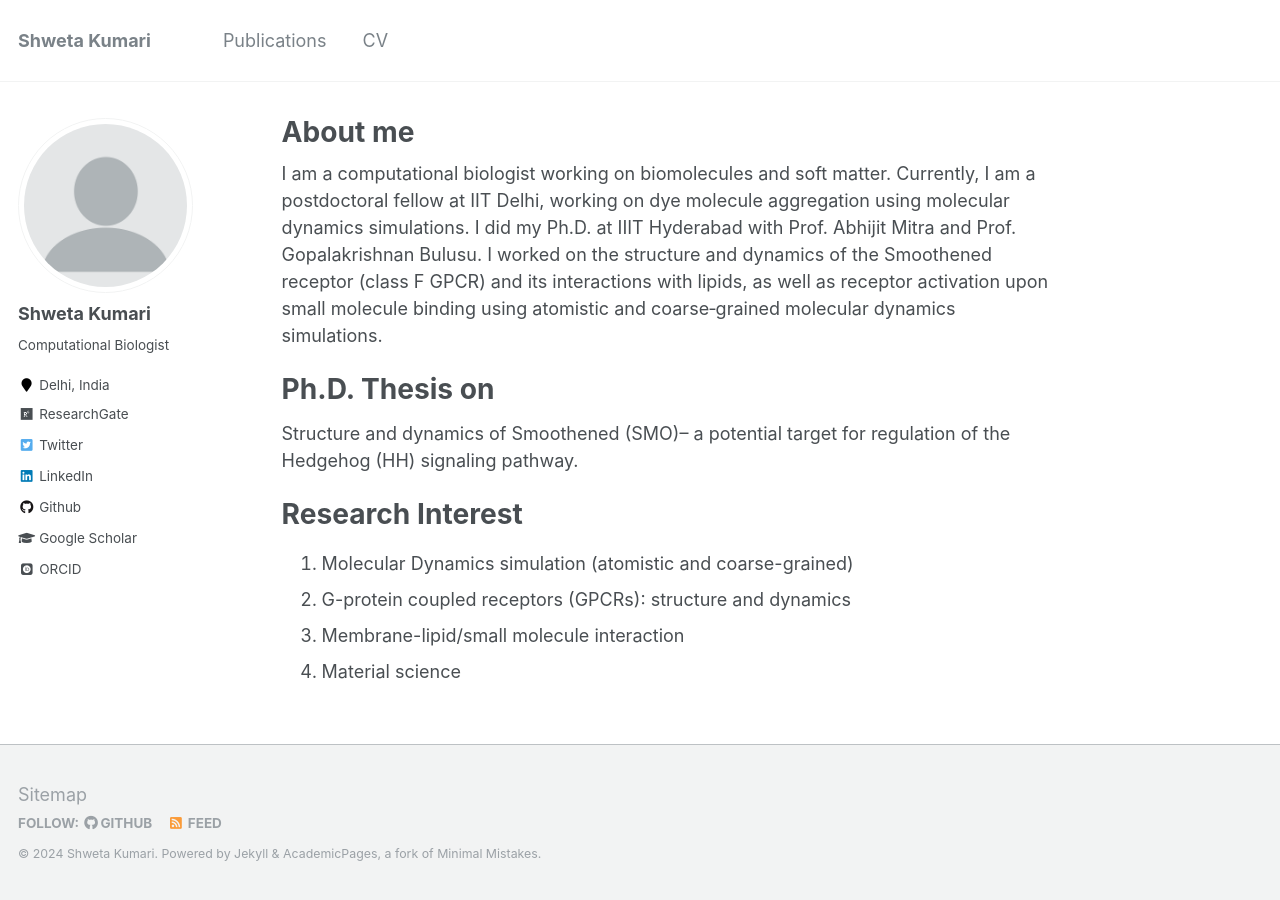
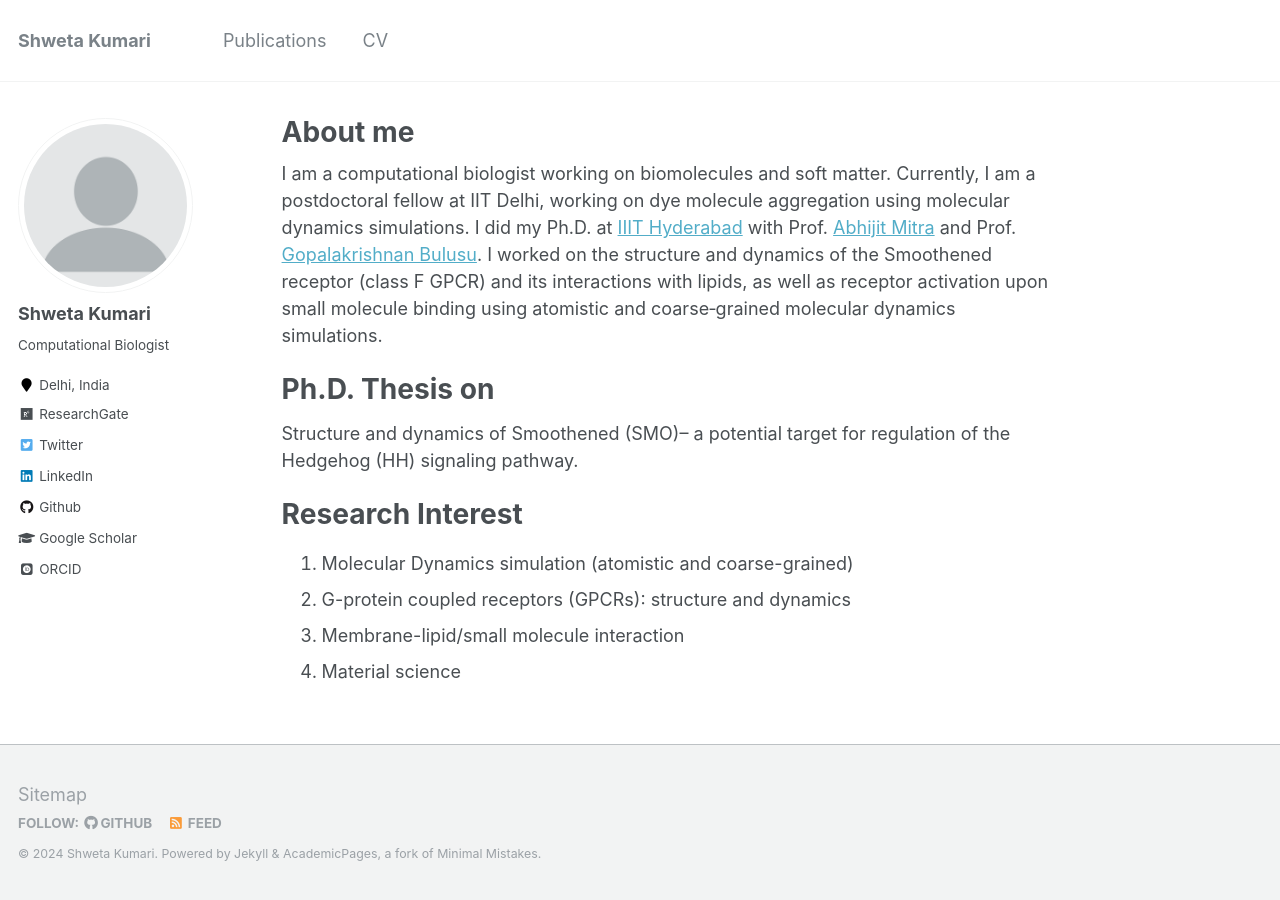
Before and after one commit to shweta-Moni/shweta-Moni.github.io, a Jekyll site: the page built from _pages/about.md, in a window 1280 px wide. Built offline with Jekyll 4.4.1, drawn with Linux system fonts in a browser that asks for light colours; some web fonts are replaced; part of the change alters nothing that is shown.

```diff
--- a/_pages/about.md
+++ b/_pages/about.md
@@ -9,8 +9,8 @@ redirect_from:
 ---
 
 I am a computational biologist working on biomolecules and soft matter. Currently, I am a postdoctoral fellow
-at IIT Delhi, working on dye molecule aggregation using molecular dynamics simulations. I did my Ph.D. at IIIT
-Hyderabad with Prof. Abhijit Mitra and Prof. Gopalakrishnan Bulusu. I worked on the structure and dynamics of
+at IIT Delhi, working on dye molecule aggregation using molecular dynamics simulations. I did my Ph.D. at [IIIT
+Hyderabad](https://www.iiit.ac.in/){:target="_blank"} with Prof. [Abhijit Mitra](https://faculty.iiit.ac.in/~abi_chem/web/){:target="_blank"} and Prof. [Gopalakrishnan Bulusu](https://www.linkedin.com/in/gopalakrishnan-bulusu-82a1705/?originalSubdomain=in){:target="_blank"}. I worked on the structure and dynamics of
 the Smoothened receptor (class F GPCR) and its interactions with lipids, as well as receptor activation upon small
 molecule binding using atomistic and coarse‑grained molecular dynamics simulations.
 
```
